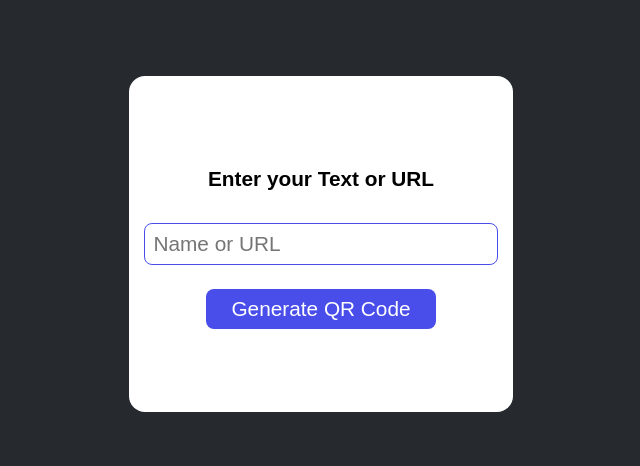
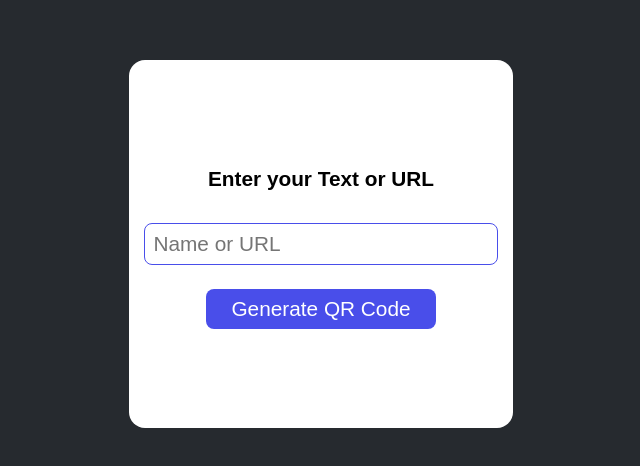
Before and after one commit to Amrutha-vm0407/QR-Code-Generating-Website, a plain HTML site: page index.html in a window 1280 px wide. Shown: the part 156-622 px from the top of the page, without its empty margins (319-959 px from the left). Drawn offline with Linux system fonts and the light colour scheme.

Commit message:
Update style.css

```diff
--- a/style.css
+++ b/style.css
@@ -13,7 +13,7 @@ body {
 }
 .container {
   background-color: white;
-  height: 42vh;
+  height: 46vh;
   width: 30vw;
   display: flex;
   justify-content: center;
```
